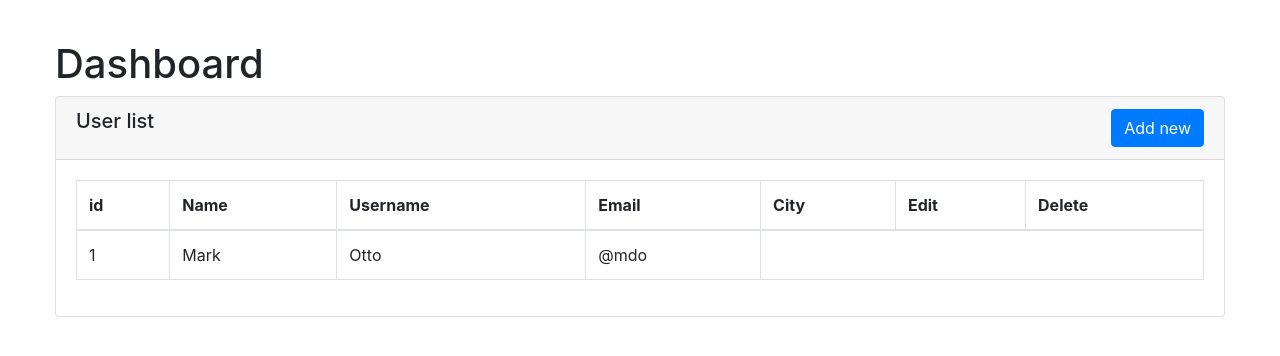
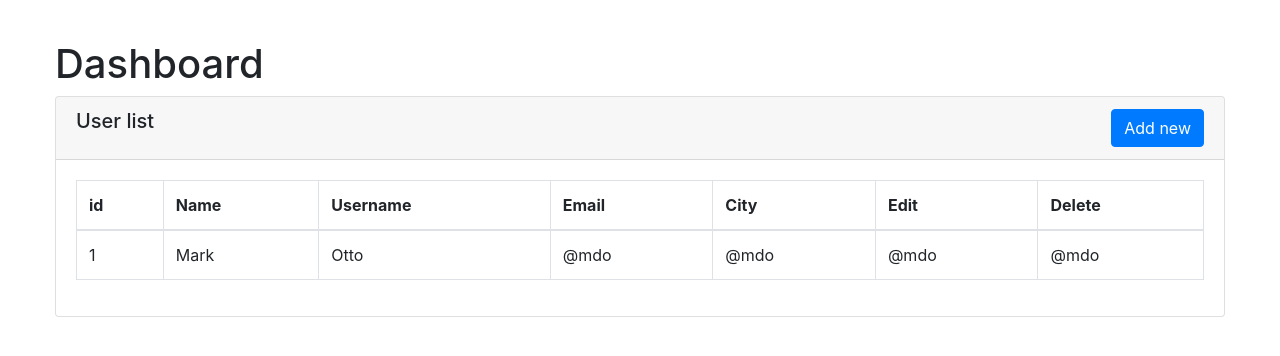
Before and after one commit to Web-ski/dashboard-task, a React (Create React App) app: page / in a window 1280 px wide. Shown: the top 356 px of the page. Built offline with nearby package versions, Linux system fonts and the light colour scheme.

Commit message:
Add listrecord

```diff
--- /dev/null
+++ b/src/components/modules/ListRecord/ListRecord.js
@@ -0,0 +1,17 @@
+import React from "react";
+
+const ListRecord = () => {
+  return (
+    <tr>
+      <td>1</td>
+      <td>Mark</td>
+      <td>Otto</td>
+      <td>@mdo</td>
+      <td>@mdo</td>
+      <td>@mdo</td>
+      <td>@mdo</td>
+    </tr>
+  );
+};
+
+export default ListRecord;
--- /dev/null
+++ b/src/components/modules/ListRecord/index.js
@@ -0,0 +1 @@
+export { default } from "./ListRecord.js";
--- a/src/components/structures/UserList/UserList.js
+++ b/src/components/structures/UserList/UserList.js
@@ -1,5 +1,6 @@
 import React from "react";
 import Table from "react-bootstrap/Table";
+import ListRecord from "../../modules/ListRecord";
 
 const UserList = () => {
   return (
@@ -16,14 +17,10 @@ const UserList = () => {
         </tr>
       </thead>
       <tbody>
-      <tr>
-        <td>1</td>
-        <td>Mark</td>
-        <td>Otto</td>
-        <td>@mdo</td>
-      </tr>
+        <ListRecord />
       </tbody>
-  </Table>);
+    </Table>
+  );
 };
 
 export default UserList;
```
Lines whose indentation alone changed are shown as unchanged.
